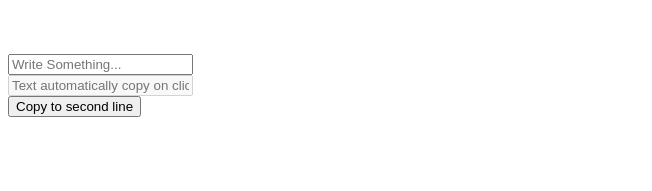
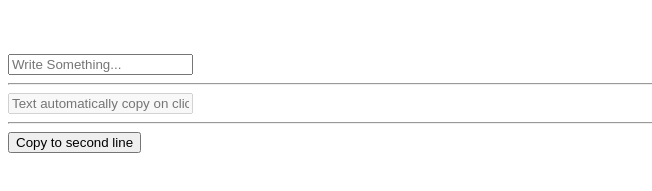
Before and after one commit to Vetrivel-Kalidass/LetsUpgrade-Javascript, a plain HTML site: page day3_Assignment/question2.html in a window 1280 px wide. Shown: the part 137-328 px from the top of the page, without its empty margins (0-652 px from the left). Drawn offline with Linux system fonts and the light colour scheme.

Commit message:
Update question2.html

```diff
--- a/day3_Assignment/question2.html
+++ b/day3_Assignment/question2.html
@@ -21,10 +21,12 @@
     <div class="form-group">
         <input type="text"  id="input1" placeholder="Write Something...">
     </div>
+    <hr>
     <div class="form-group">
         <input type="text"  id="input2" placeholder="Text automatically copy on click" disabled>
     </div>
-    <button onclick="CopyInput();" type="button">Copy to second line</button>
+    <hr>
+    <button onclick="CopyInput()" type="button">Copy to second line</button>
 </div>
 
 <script src="answer2.js"></script>
```
